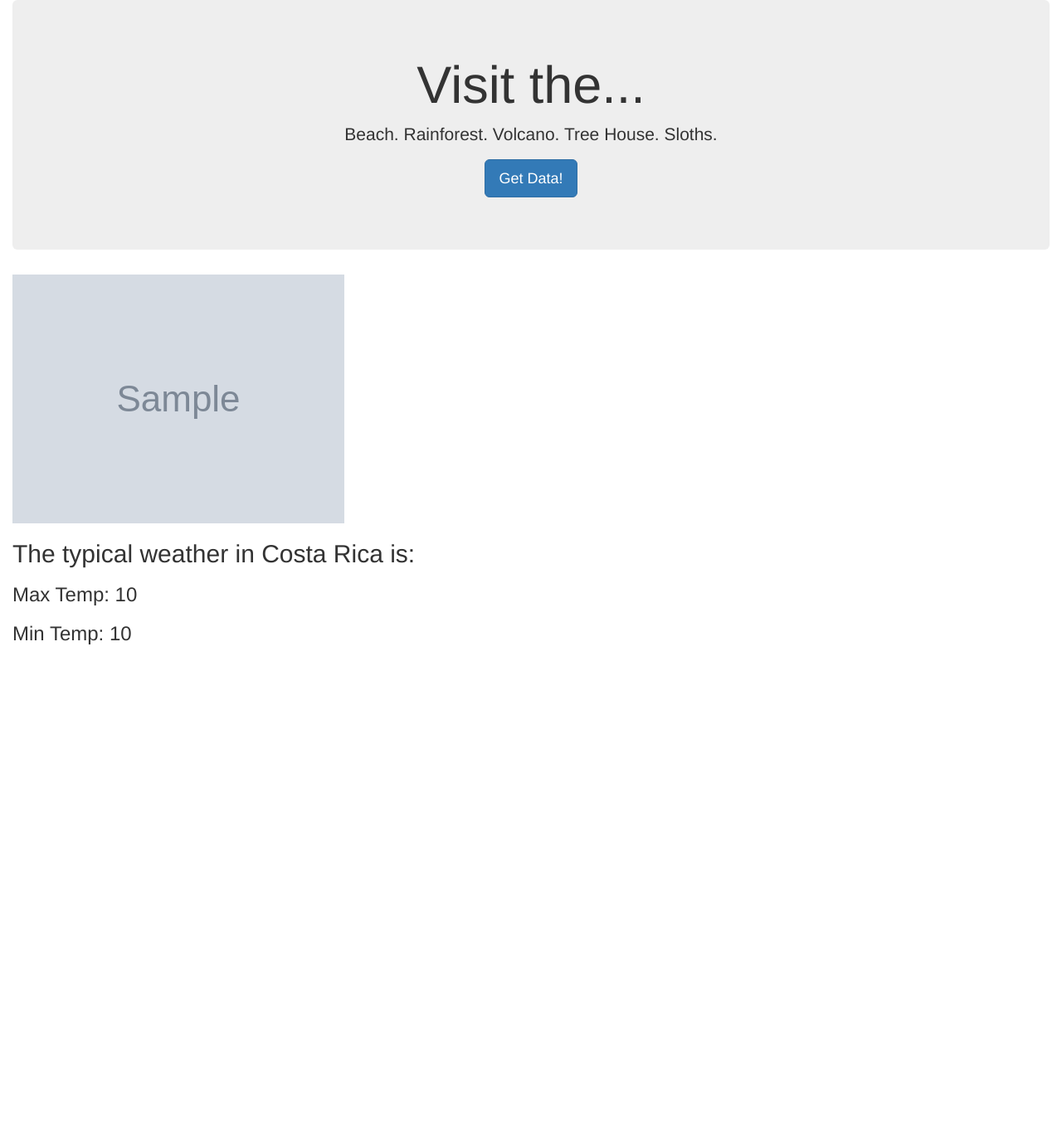
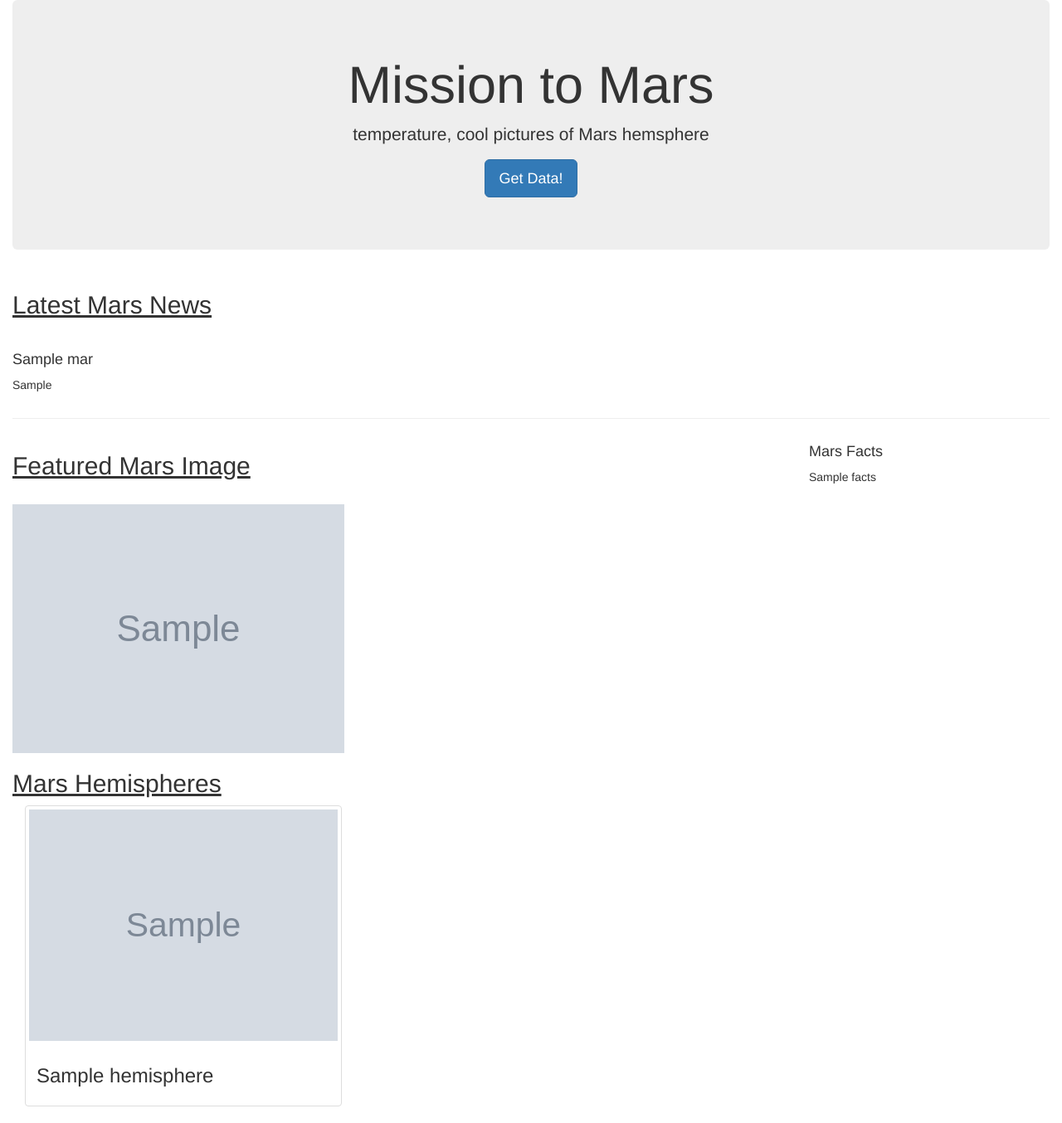
Before and after one commit to MersedehSP/web-scraping-challenge, a Flask app: template templates/index.html in a window 1280 px wide. Shown: the whole page at 83% size. Before the commit the page ends 777 px from the top, so only its background shows below. Run offline with Flask 2, Linux system fonts and the light colour scheme; the template is opened without the code that fills it: most values are stand-ins (such as "Sample title", 1, 10 or a date in 2020); grey boxes marked "Sample" are stand-in pictures; some libraries are stand-ins or nearby versions.

Commit message:
step two

```diff
--- /dev/null
+++ b/app.py
@@ -0,0 +1,38 @@
+from flask import Flask, render_template, redirect
+from flask_pymongo import PyMongo
+import scrape_mars
+
+# Create an instance of Flask
+app = Flask(__name__)
+
+# Use PyMongo to establish Mongo connection
+mongo = PyMongo(app, uri="mongodb://localhost:27017/mars_app")
+
+
+# Route to render index.html template using data from Mongo
+@app.route("/")
+def home():
+
+    # Find one record of data from the mongo database
+    mars = mongo.db.mars.find_one()
+
+    # Return template and data
+    return render_template("index.html", mars=mars)
+
+
+# Route that will trigger the scrape function
+@app.route("/scrape")
+def scrape():
+
+    # Run the scrape function
+    mars_data = scrape_mars.scrape_info()
+
+    # Update the Mongo database using update and upsert=True
+    mongo.db.mars.update({}, mars_data, upsert=True)
+
+    # Redirect back to home page
+    return redirect("/")
+
+
+if __name__ == "__main__":
+    app.run(debug=True)
--- a/mars_app.py
+++ /dev/null
@@ -1,38 +0,0 @@
-from flask import Flask, render_template, redirect
-from flask_pymongo import PyMongo
-import scrape_mars
-
-# Create an instance of Flask
-app = Flask(__name__)
-
-# Use PyMongo to establish Mongo connection
-mongo = PyMongo(app, uri="mongodb://localhost:27017/mars_app")
-
-
-# Route to render index.html template using data from Mongo
-@app.route("/")
-def scrape_info():
-
-    # Find one record of data from the mongo database
-    hem = mongo.db.hem.find_one()
-
-    # Return template and data
-    return render_template("index.html", mars=hem)
-
-
-# Route that will trigger the scrape function
-@app.route("/scrape")
-def scrape_info():
-
-    # Run the scrape function
-    hem = scrape_costa.scrape_info()
-
-    # Update the Mongo database using update and upsert=True
-    mongo.db.collection.update({}, costa_data, upsert=True)
-
-    # Redirect back to home page
-    return redirect("/")
-
-
-if __name__ == "__main__":
-    app.run(debug=True)
--- a/templates/index.html
+++ b/templates/index.html
@@ -6,21 +6,67 @@
   <meta charset="UTF-8">
   <meta name="viewport" content="width=device-width, initial-scale=1.0">
   <meta http-equiv="X-UA-Compatible" content="ie=edge">
-  <title>Costa Rica Weather</title>
+  <title>Mission to Mars</title>
   <link rel="stylesheet" href="https://maxcdn.bootstrapcdn.com/bootstrap/3.3.7/css/bootstrap.min.css">
 </head>
 
 <body>
   <div class="container-fluid">
     <div class="jumbotron text-center">
-      <h1>Visit the...</h1>
-      <p>Beach. Rainforest. Volcano. Tree House. Sloths.</p>
+      <h1>Mission to Mars</h1>
+      <p>temperature, cool pictures of Mars hemsphere</p>
       <p><a class="btn btn-primary btn-lg" href="/scrape" role="button">Get Data!</a></p>
     </div>
-    <img src="{{ vacation.sloth_img }}" alt="Sloth">
-    <h2>The typical weather in Costa Rica is:</h2>
-    <h3>Max Temp: {{ vacation.max_temp }}</h3>
-    <h3>Min Temp: {{ vacation.min_temp }}</h3>
+
+    <div class="row">
+        <div class="col-md-12">
+            <h2><u>Latest Mars News</u></h2>
+        </div>
+    </div>
+
+</br>
+
+    <div class= "row">
+        <div class= "col-md-12">
+            <h4>{{mars.news_title}}</h4>
+            <p>{{mars.news_p}}</p>
+        </div>
+    </div>
+
+    <hr>
+      <div class= "row">
+          <div class ="col-md-9 border">
+              <h2 class=""><u>Featured Mars Image</u></h2>
+              </br>
+              <img src="{{ mars.featured_image }}" alt="Featured Mars Image">
+          </div>
+
+
+
+          <div class ="col-md-3 border">
+              <h4 class="">Mars Facts</h4>
+                {{mars.facts | safe}}
+         </div>
+      </div>
+    </hr>
+      <div class ="row">
+          <div class ="col-md-8">
+              <h2 class =""><u>Mars Hemispheres</u></h2>
+              {% for hemisphere in mars.hem %}
+        <div class="col-md-6">
+            <div class="thumbnail">
+            <img src="{{hemisphere.img_url}}"
+                alt="...">
+            <div class="caption">
+                <h3>{{hemisphere.title}}</h3>
+            </div>
+            </div>
+        </div>
+      {% endfor %}
+          </div>
+      </div>
+
+
   </div>
   </div>
 </body>
```
Also changed, not shown: scrape_mars.py (+13 -7 lines), 1 other file.
